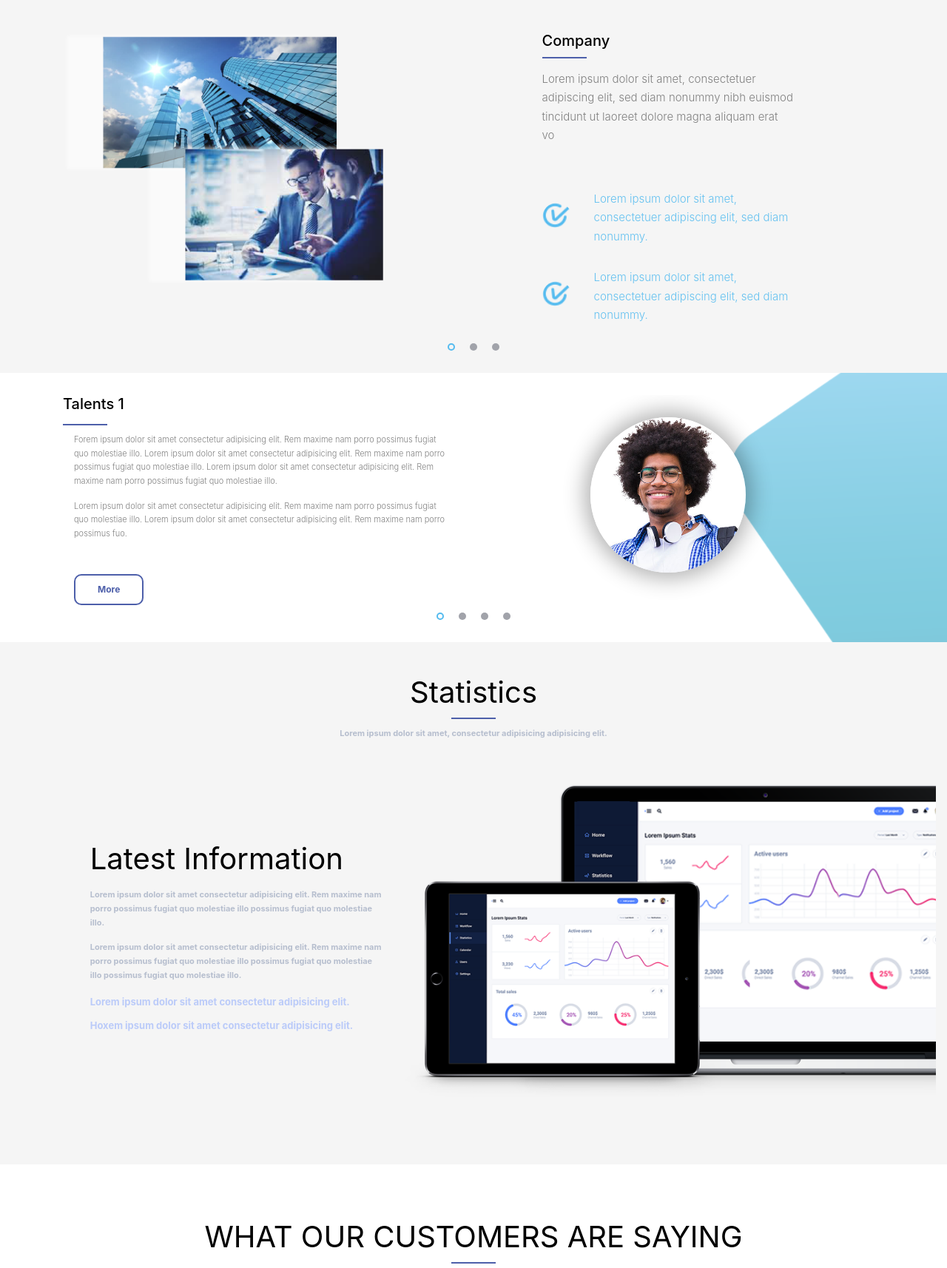
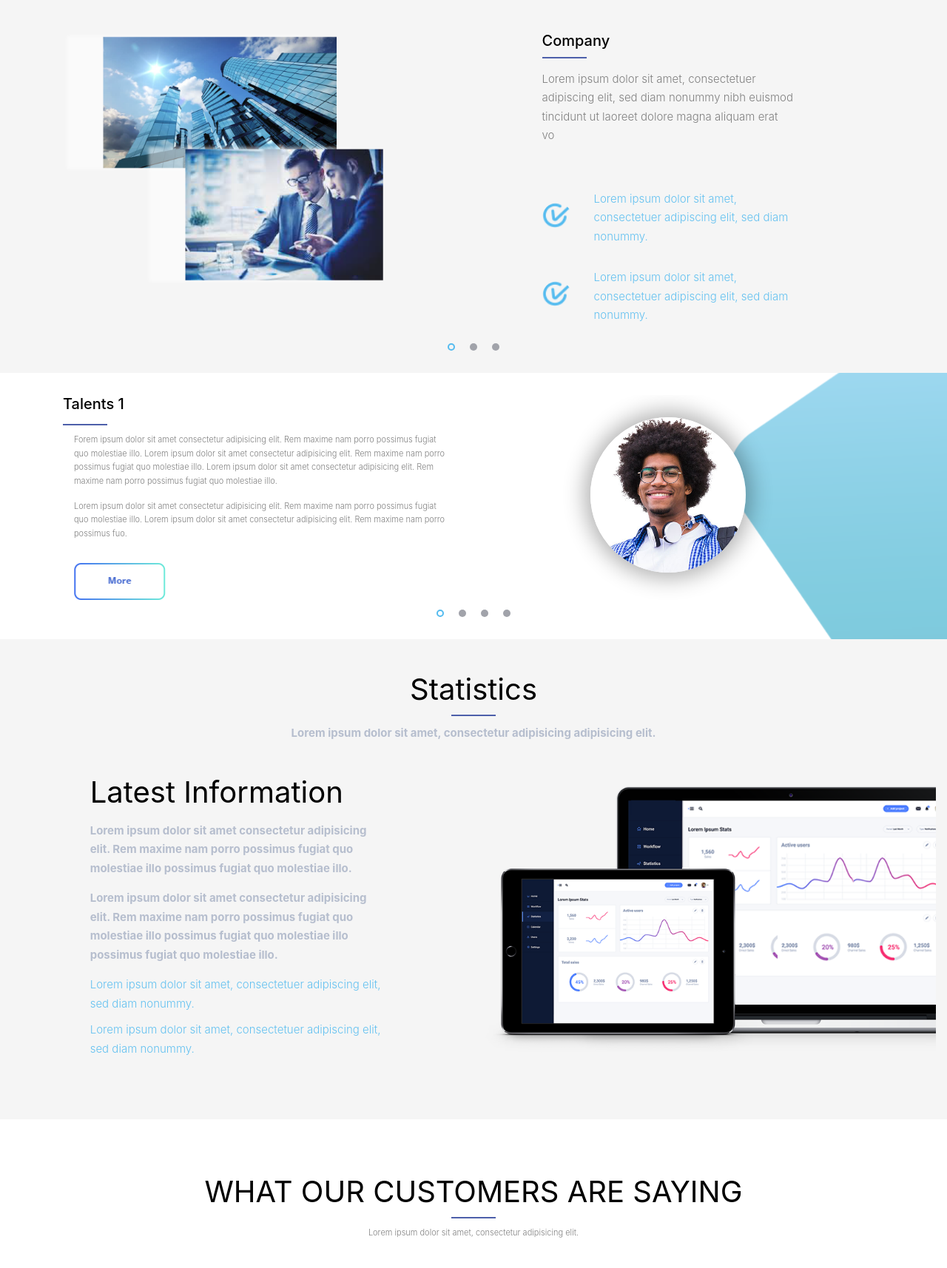
Before and after one commit to Qajik/newtalents, a PHP site: page / in a window 1280 px wide. Shown: the part 1739-3453 px from the top of the page at 74% size. Run offline with PHP 8.4, Linux system fonts and the light colour scheme.

Commit message:
new styles 3

```diff
--- a/assets/css/home/style.css
+++ b/assets/css/home/style.css
@@ -1120,14 +1126,19 @@ min-height: 850px}
 }
 
 #talents-section .talents-section-btn a{
-  border: 2px solid #4d5faa;
-  color: #4d5faa;
-  text-transform: inherit;
-  font-weight: bold;
-}
-#talents-section .talents-section-btn a:hover{
+  border: none;
+}
+#talents-section .talents-section-btn a:not(.more_bt_link):hover{
   color: #fff;
   background-color: #4d5faa;
+}
+#talents-section .owl-carousel .owl-item a.more_bt_link{
+  display: block;
+  max-width: 124px;
+}
+#talents-section .owl-carousel .owl-item a.more_bt_link img{
+  box-shadow: none;
+  width: 100% !important;
 }
 .owl-carousel .owl-dots{
   text-align: center;
@@ -1287,11 +1298,11 @@ min-height: 850px}
 #statistics-section p{
   color: #B6BECE;
   font-weight: bold;
+  font-size: 15px;
 }
 #statistics-section a{
-  color: #BBCBF9;
-  font-weight: bold;
-  font-size: 1.3rem;
+  color: #64C1F0;
+  font-size: 15px;
 }
 
 .course-instructor {
--- a/index.php
+++ b/index.php
@@ -77,8 +77,10 @@
                   </div>
 
                   <p data-aos="fade-up" data-aos-delay="300" class="intro-section-low-desc aos-init">Lorem ipsum dolor sit amet, consectetur adipisicing elit. Porro eius suscipit delectus enim iusto tempora, adipisci at provident.</p>
-                  <p data-aos="fade-up" data-aos-delay="300" class="aos-init">
-                    <a href="#" class="btn btn-primary py-3 px-5 btn-pill more-btn">More</a>
+                  <p data-aos="fade-up" data-aos-delay="300" class="mt-5 aos-init">
+                    <a href="#" title="see more">
+                      <img src="assets/img/icons/more_1.png" alt="more button">
+                    </a>
                   </p>
                 </div>
                 <div class="col-lg-5 ml-auto aos-init" data-aos="fade-up" data-aos-delay="500">
@@ -349,8 +351,8 @@
                   <div class="pl-4">
                     <p class="mb-4">Forem ipsum dolor sit amet consectetur adipisicing elit. Rem maxime nam porro possimus fugiat quo molestiae illo. Lorem ipsum dolor sit amet consectetur adipisicing elit. Rem maxime nam porro possimus fugiat quo molestiae illo. Lorem ipsum dolor sit amet consectetur adipisicing elit. Rem maxime nam porro possimus fugiat quo molestiae illo.</p>
                     <p class="mb-4">Lorem ipsum dolor sit amet consectetur adipisicing elit. Rem maxime nam porro possimus fugiat quo molestiae illo. Lorem ipsum dolor sit amet consectetur adipisicing elit. Rem maxime nam porro possimus fuo.</p>
-                    <p data-aos="fade-up" data-aos-delay="300" class="talents-section-btn">
-                      <a href="#" class="btn btn-primary py-3 px-5 btn-pill more-btn">More</a>
+                    <p data-aos="fade-up" data-aos-delay="300" class="mt-5 talents-section-btn" >
+                      <a href="#" title="see more" class="more_bt_link"><img src="assets/img/icons/more_2.png"></a>
                     </p>
                   </div>
               </div>
@@ -424,19 +426,22 @@
               <p class="mb-5">Lorem ipsum dolor sit amet, consectetur adipisicing adipisicing elit. </p>
             </div>
           </div>
-          <div class="col-lg-4 ml-auto pb-5 aos-init" data-aos="fade-up" data-aos-delay="200">
+
+          <div class="col-lg-4 col-md-4 ml-auto pb-5 aos-init" data-aos="fade-up" data-aos-delay="200">
             <h2 class="text-black mb-4">Latest Information</h2>
             <p class="mb-4">Lorem ipsum dolor sit amet consectetur adipisicing elit. Rem maxime nam porro possimus fugiat quo molestiae illo possimus fugiat quo molestiae illo.</p>
             <p class="mb-4">Lorem ipsum dolor sit amet consectetur adipisicing elit. Rem maxime nam porro possimus fugiat quo molestiae illo possimus fugiat quo molestiae illo possimus fugiat quo molestiae illo.</p>
             <div class="d-flex align-items-center custom-icon-wrap mb-3">
-              <a href="#">Lorem ipsum dolor sit amet consectetur adipisicing elit.</a>
+              <a href="#">Lorem ipsum dolor sit amet, consectetuer adipiscing elit, sed diam nonummy.</a>
             </div>
             <div class="d-flex align-items-center custom-icon-wrap mb-3">
-              <a href="#">Hoxem ipsum dolor sit amet consectetur adipisicing elit.</a>
+              <a href="#">Lorem ipsum dolor sit amet, consectetuer adipiscing elit, sed diam nonummy.</a>
             </div>
           </div>
 
-          <div class="col-lg-7 mb-5 mt-5 pb-5 aos-init" data-aos="fade-up" data-aos-delay="100">
+          <div class="col-lg-1 col-md-1"></div>
+
+          <div class="col-lg-6 col-md-6 mb-5 mt-5 pb-5 aos-init" data-aos="fade-up" data-aos-delay="100">
             <img src="assets/img/home/undraw_teacher.png" alt="Image" class="img-fluid">
           </div>
         </div>
```
Also changed, not shown: other parts of assets/css/home/style.css (+28 -7 lines), assets/img/icons/more_1.png (added), assets/img/icons/more_2.png (added).
